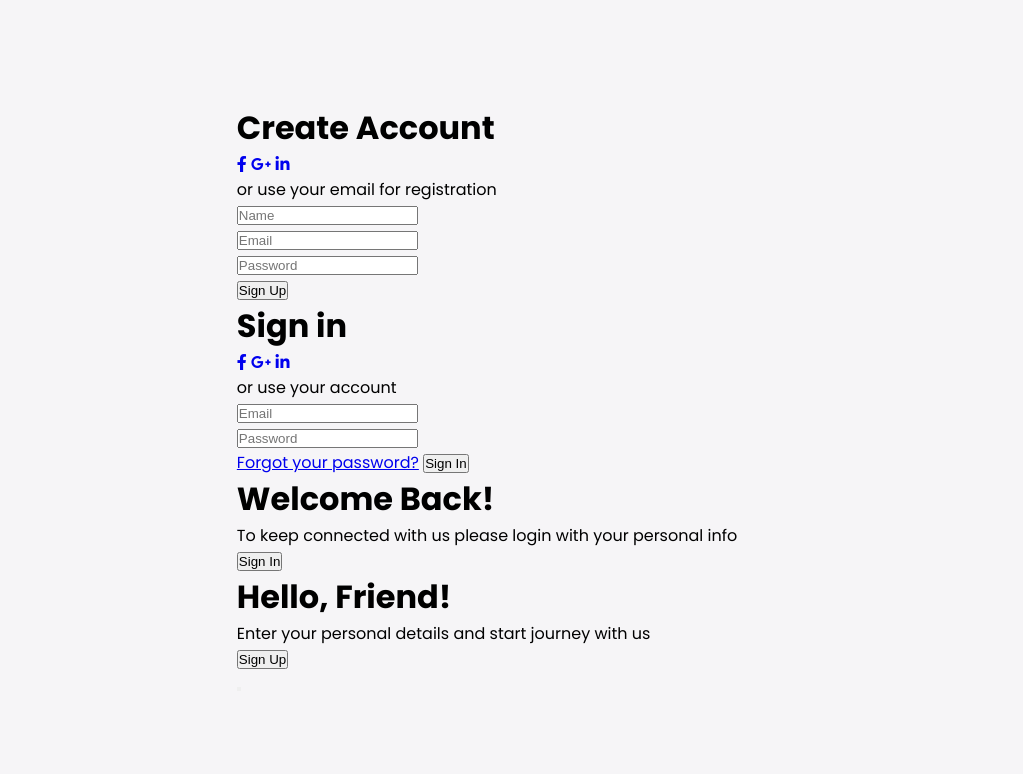
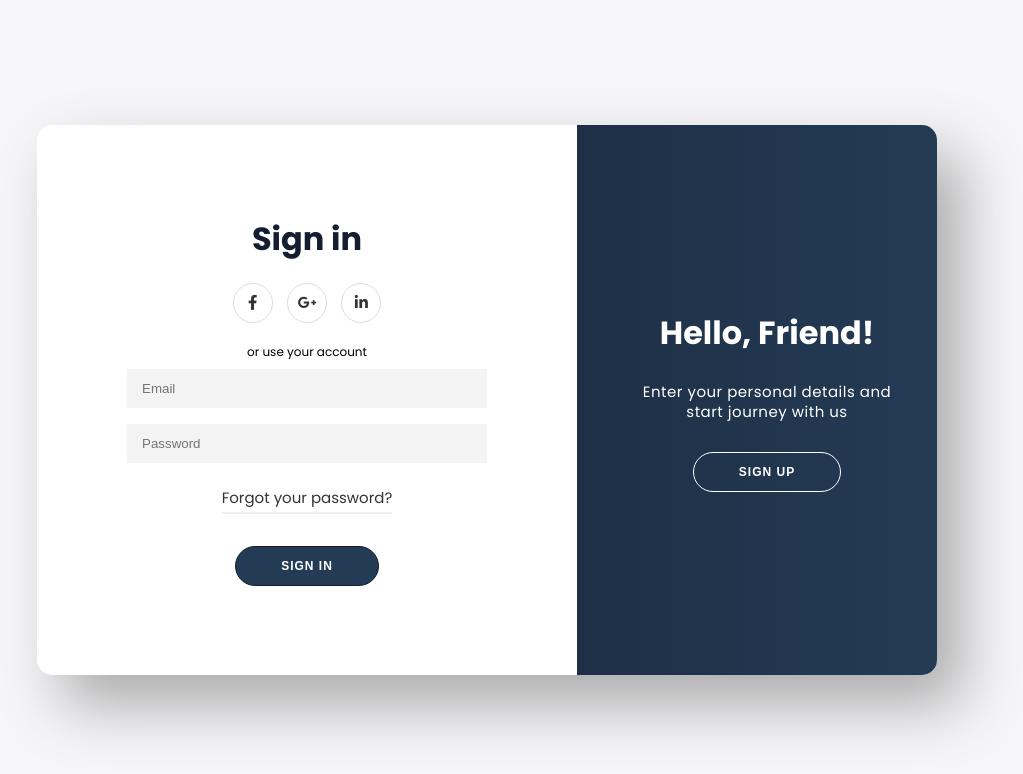
Before and after one commit to Dnyaneshwar-07/Dnyaneshwar-07, a plain HTML site: page index.html in a window 1280 px wide. Shown: the whole page, without its empty margins (153-1176 px from the left). Drawn offline with Linux system fonts and the light colour scheme.

Commit message:
cssadded

```diff
--- a/Style.css
+++ b/Style.css
@@ -19,3 +19,239 @@ body {
     place-content: center;
     font-family: 'Poppins', sans-serif;
 }
+
+.container{
+    position: relative;
+    width: 900px;
+    height: 550px;
+    background-color: #fff;
+    box-shadow: 25px 30px 60px #5557;
+    border-radius: 15px;
+    overflow: hidden;
+}
+
+.form-container{
+    position: absolute;
+    width: 60%;
+    height: 100%;
+    padding: 0px 40px;
+    transition: all 0.5s ease-in-out;
+}
+
+.sign-up-container{
+    opacity: 0;
+    z-index: 1;
+
+}
+
+.sign-in-container{
+    z-index: 2;
+}
+
+form{
+    height: 100%;
+    display: flex;
+    flex-direction: column;
+    align-items: center;
+    justify-content: center;
+    padding: 0px 50px;
+}
+
+h1{
+    color: var(--grad-clr1);
+}
+
+.social-container{
+    margin: 20px 0px;
+}
+
+.social-container a {
+    border: 1px solid #ddd;
+    border-radius: 50%;
+    display: inline-flex;
+    justify-content:center;
+    align-items: center;
+    margin: 0px 5px;
+    height: 40px;
+    width: 40px;
+}
+
+span{
+    font-size: 12px;
+}
+
+.infield{
+    position: relative;
+    margin: 8px 0px;
+    width: 100%;
+}
+
+input{
+    width: 100%;
+    padding: 12px 15px ;
+    background-color: #f3f3f3;
+    border: none;
+    outline: none;
+}
+
+label{
+    position: absolute;
+    left: 50%;
+    top: 100%;
+    transform: translateX(-50%);
+    width: 0%;
+    height: 2px;
+    background: var(--linear-grad);
+    transition: 0.3s;
+}
+
+input:focus ~ label {
+    width: 100%;
+}
+
+a{
+    color: #333;
+    font-size: 15px;
+    text-decoration: none;
+    margin: 15px 0px;
+}
+
+a.forgot {
+    padding-bottom: 3px;
+    border-bottom: 2px solid #eee;
+}
+
+button{
+    border-radius: 20px;
+    border: 1px solid var(--grad-clr1);
+    background: var(--grad-clr2);
+    color: #fff;
+    font-size: 12px;
+    font-weight: bold;
+    padding: 12px 45px ;
+    letter-spacing: 1px;
+    text-transform: uppercase;
+}
+
+.form-container button {
+    margin-top: 17px ;
+    transition: 80ms ease-in;
+}
+
+.form-container button:hover {
+    background: #fff;
+    color: var(--grad-clr1);
+}
+
+.overlay-container {
+    position: absolute;
+    top: 0;
+    left: 60%;
+    width: 40%;
+    height: 100%;
+    overflow: hidden;
+    transition: transform 0.6s ease-in-out;
+    z-index: 9;
+}
+
+.overlayBtn {
+    cursor: pointer;
+    position: absolute;
+    top: 300px;
+    left: 50%;
+    transform: translateX(-50%);
+    width: 144px;
+    height: 40px;
+    border: 1px solid #fff;
+    background: transparent;
+    border-radius: 20px;
+}
+
+.overlay {
+    position: relative;
+    background: var(--linear-grad);
+    color: #fff;
+    left: -150%;
+    height: 100%;
+    width: 250%;
+    transition: transform 0.6s ease-in-out;
+}
+
+.overlay-panel {
+    position: absolute;
+    display: flex;
+    align-items: center;
+    justify-content: center;
+    flex-direction: column;
+    padding: 0px 40px;
+    text-align: center;
+    height: 100%;
+    width: 340px;
+    transition: 0.6s ease-in-out;
+}
+
+.overlay-left {
+    right: 60%;
+    transform: translateX(-12%);
+}
+
+.overlay-right {
+    right: 0;
+    transform: translateX(0%);
+}
+
+.overlay-panel h1 {
+    color: #fff;
+}
+
+p {
+    font-size: 15px;
+    font-weight: 300px;
+    line-height: 20px;
+    letter-spacing: 0.5px;
+    margin: 25px 0px 30px ;
+}
+
+.overlay-panel button {
+    border: 1px solid #fff;
+    background-color: transparent;
+}
+
+.right-panle-active .overlay-container {
+    transform: translateX(-150%);
+}
+
+.right-panle-active .overlay {
+    transform: translateX(50%);
+}
+
+.right-panle-active .overlay-left {
+    transform: translateX(25%)
+}
+
+.right-panle-active .overlay-right {
+    transform: translateX(35%)
+}
+
+.right-panle-active .sign-in-container {
+    transform: translateX(20%);
+    opacity: 0;
+}
+
+.right-panle-active .sign-up-container {
+    transform: translateX(66.7%);
+    opacity: 1;
+    z-index: 5;
+    animation: show 0.6s;
+}
+
+@keyframes show {
+    0%, 50% {
+        opacity: 0;
+        z-index: 1;
+    }
+    50.1%, 100% {
+        opacity: 1;
+        z-index: 5;
+    }
+}
--- a/index.html
+++ b/index.html
@@ -75,12 +75,21 @@
         </div>
     </div>
 
+   <!-- js code -->
+         <script>
+            const container = document.getElementById('container');
+            const overlayCon = document.getElementById('overlayCon');
+            const overlayBtn = document.getElementById('overlayBtn');
+
+            overlayBtn.addEventListener('click',()=>{
+                container.classlist.toggle('right-panel-active');
+            })
+
+        </script>
 
 
-    <!-- js code -->
-    <script>
 
-    </script>
 
 </body>
+
 </html>
```
